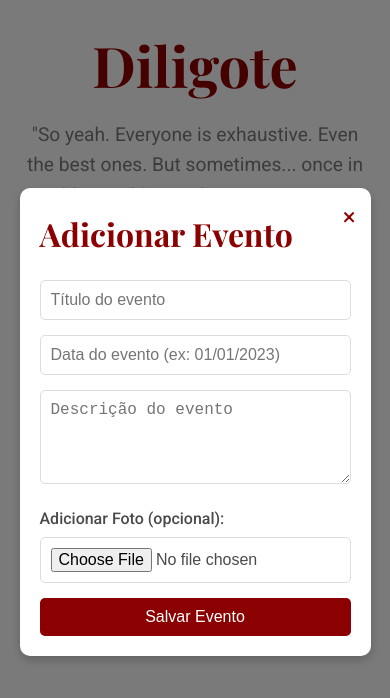
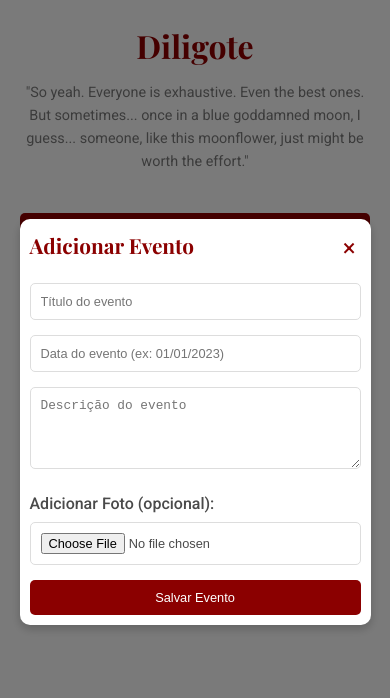
Before and after one commit to lorennapaiss/lore-mari, a plain HTML site: page index.html in a window 390 px wide. Both pictures are taken after a click on the button "➕ Adicionar Evento". Drawn offline with nearby package versions, Linux system fonts and the light colour scheme.

Commit message:
Update style.css

```diff
--- a/style.css
+++ b/style.css
@@ -214,3 +214,93 @@ header p {
 .close:hover {
   color: #6B0000; /* Marsala mais escuro */
 }
+
+/* Responsividade */
+@media (max-width: 768px) {
+  header h1 {
+    font-size: 2.5rem;
+  }
+
+  header p {
+    font-size: 1rem;
+  }
+
+  .event h3 {
+    font-size: 1.3rem;
+  }
+
+  .event p {
+    font-size: 0.9rem;
+  }
+
+  .event .date {
+    font-size: 0.8rem;
+  }
+
+  .button-container {
+    flex-direction: column;
+    align-items: center;
+  }
+
+  #openModal,
+  #exportButton {
+    width: 100%;
+    margin-bottom: 10px;
+  }
+
+  .modal-content {
+    padding: 15px;
+  }
+
+  .modal-content h2 {
+    font-size: 1.5rem;
+  }
+
+  .modal-content input,
+  .modal-content textarea {
+    font-size: 0.9rem;
+  }
+
+  .modal-content button {
+    font-size: 0.9rem;
+  }
+}
+
+@media (max-width: 480px) {
+  header h1 {
+    font-size: 2rem;
+  }
+
+  header p {
+    font-size: 0.9rem;
+  }
+
+  .event h3 {
+    font-size: 1.2rem;
+  }
+
+  .event p {
+    font-size: 0.8rem;
+  }
+
+  .event .date {
+    font-size: 0.7rem;
+  }
+
+  .modal-content {
+    padding: 10px;
+  }
+
+  .modal-content h2 {
+    font-size: 1.3rem;
+  }
+
+  .modal-content input,
+  .modal-content textarea {
+    font-size: 0.8rem;
+  }
+
+  .modal-content button {
+    font-size: 0.8rem;
+  }
+}
```
